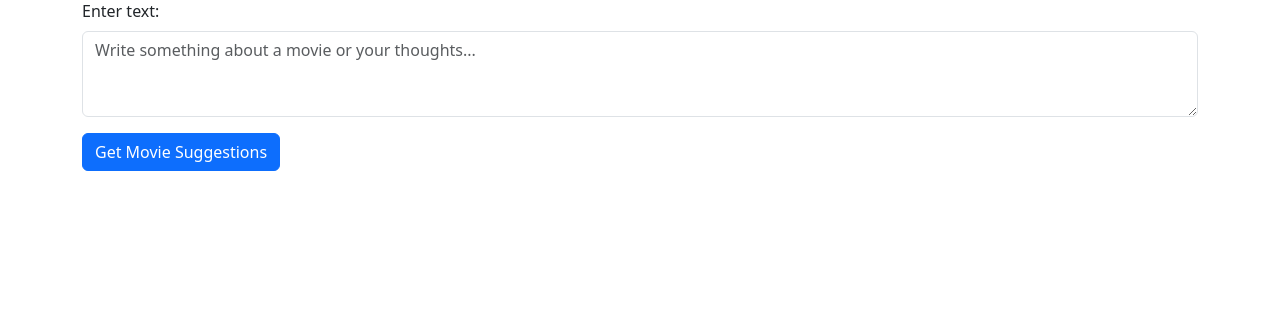
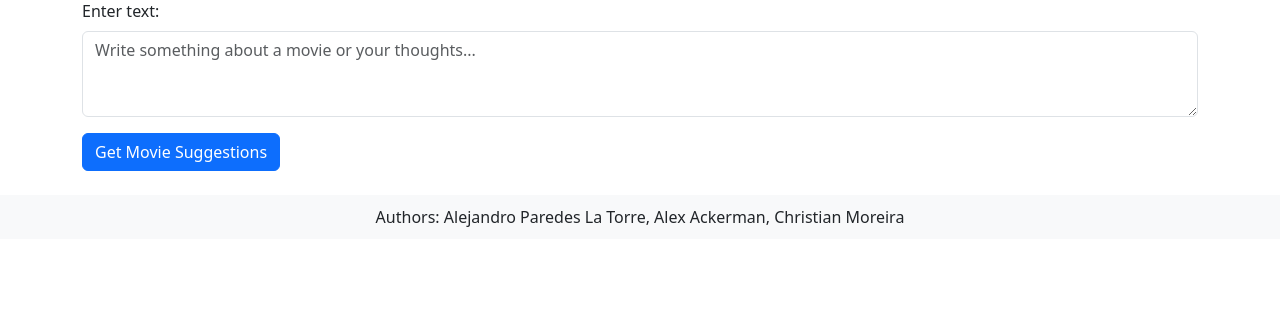
Before and after one commit to AlejandroParedesLT/IDS706_final_project_alejandro_alex_christian, a Flask app: page / in a window 1280 px wide. Shown: the part 259-580 px from the top of the page. Run offline with Flask 3, Linux system fonts and the light colour scheme.

Commit message:
added footer with authors

```diff
--- a/backend/templates/layout.html
+++ b/backend/templates/layout.html
@@ -9,9 +9,14 @@
         body {
             padding-top: 20px;
         }
+        footer {
+            margin-top: 20px;
+            padding: 10px 0;
+            background-color: #f8f9fa;
+            text-align: center;
+        }
     </style>
     <link rel="stylesheet" href="{{ url_for('static', filename='css/styles.css') }}">
-
 </head>
 <body>
     <nav class="navbar navbar-expand-lg navbar-dark bg-dark">
@@ -39,6 +44,11 @@
         {% block content %}
         {% endblock %}
     </div>
+    <footer>
+        <div class="container">
+            <p class="mb-0">Authors: Alejandro Paredes La Torre, Alex Ackerman, Christian Moreira</p>
+        </div>
+    </footer>
     <script src="https://cdn.jsdelivr.net/npm/bootstrap@5.3.0-alpha1/dist/js/bootstrap.bundle.min.js"></script>
 </body>
 </html>
```
